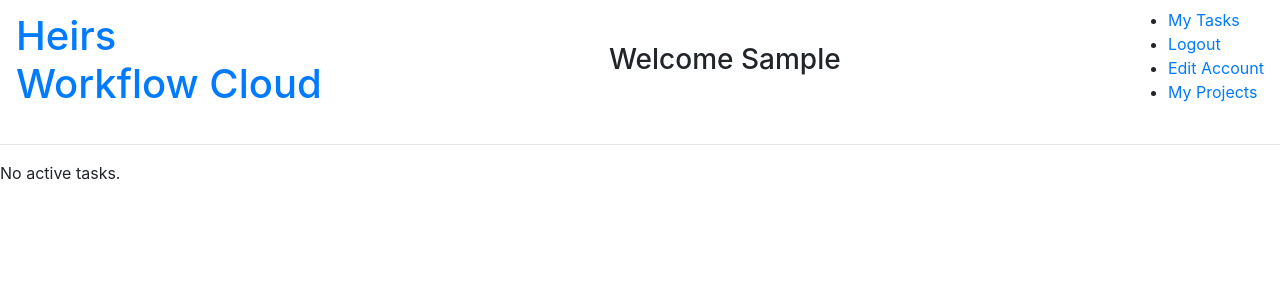
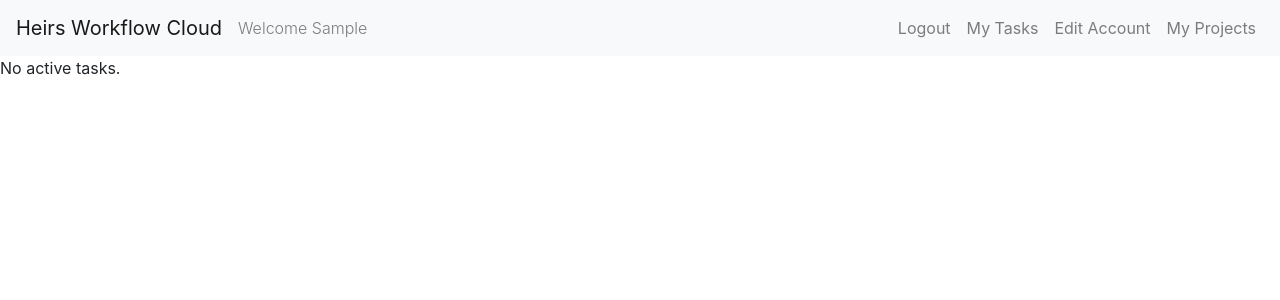
Before and after one commit to joshuabode/heirs-workflow-cloud, a Django app: page /tasks/ in a window 1280 px wide. Shown: the top 300 px of the page. Run offline with Django 3.2, Linux system fonts and the light colour scheme; the visitor is signed in with stand-in values (Sample User, id 1); data comes from the database, SQL or seed files in the repository; data that the repository does not hold is empty; style sheets or scripts are compiled from the project's sources; some libraries are stand-ins or nearby versions.

Commit message:
navbar bootstrapped

```diff
--- a/tasks/tasktable/templates/tasks/base.html
+++ b/tasks/tasktable/templates/tasks/base.html
@@ -7,7 +7,6 @@
     <title>Heirs Workflow Cloud</title>
     <script src="https://kit.fontawesome.com/f3a98ab8b5.js" crossorigin="anonymous"></script>
     {% load static %}
-    <link rel='stylesheet' href="{% static 'style.css' %}">
     <link rel="preconnect" href="https://fonts.gstatic.com">
     <link
         href="https://fonts.googleapis.com/css2?family=Lato:ital,wght@0,300;0,400;0,700;1,300;1,400&family=Raleway:ital,wght@0,300;0,400;0,500;0,600;0,700;0,800;0,900;1,400&display=swap"
@@ -16,10 +15,9 @@
 
     <script src="https://code.jquery.com/jquery-1.12.4.js"
         integrity="sha256-Qw82+bXyGq6MydymqBxNPYTaUXXq7c8v3CwiYwLLNXU=" crossorigin="anonymous"></script>
-    <script src="https://code.jquery.com/ui/1.12.1/jquery-ui.js"></script>
-    <!-- <script src="https://code.jquery.com/jquery-3.2.1.slim.min.js"
+    <script src="https://code.jquery.com/jquery-3.2.1.slim.min.js"
         integrity="sha384-KJ3o2DKtIkvYIK3UENzmM7KCkRr/rE9/Qpg6aAZGJwFDMVNA/GpGFF93hXpG5KkN"
-        crossorigin="anonymous"></script> -->
+        crossorigin="anonymous"></script>
     <script src="https://cdnjs.cloudflare.com/ajax/libs/popper.js/1.12.9/umd/popper.min.js"
         integrity="sha384-ApNbgh9B+Y1QKtv3Rn7W3mgPxhU9K/ScQsAP7hUibX39j7fakFPskvXusvfa0b4Q"
         crossorigin="anonymous"></script>
@@ -39,23 +37,24 @@
 
 <body>
     <div class="se-pre-con"></div>
-    <div class="navbar">
-        <div id="logo">
-            <a href="/user/home">
-                <h1> <span id='highlight'>Heirs</span> <br> Workflow Cloud</h1>
-            </a>
-        </div>
-        <h3 id='welcome'>Welcome {{ request.user.first_name }}</h3>
-        <div class='nav-links'>
-            <ul>
-                <li class="link"><a href="/tasks">My Tasks</a></li>
-                <li class="link"><a href="/user/logout">Logout</a></li>
-                <li class="link"><a href="/admin/password_change/">Edit Account</a></li>
-                <li class="link"><a href="/myprojects">My Projects</a></li>
+    <nav class="navbar navbar-light navbar-expand-lg bg-light">
+        <a class="navbar-brand" href="/user/home">
+            Heirs Workflow Cloud
+        </a>
+        <p class="font-weight-light my-auto navbar-text">Welcome {{ request.user.first_name }}</p>
+
+        <button class="navbar-toggler" data-toggle="collapse" data-target="#main-navbar">
+            <span class="navbar-toggler-icon"></span>
+        </button>
+        <div id="main-navbar" class="nav-links collapse navbar-collapse">
+            <ul class="ml-auto navbar-nav my-auto">
+                <li class="nav-item"><a class="nav-link" href="/user/logout">Logout</a></li>
+                <li class="nav-item"><a class="nav-link" href="/tasks">My Tasks</a></li>
+                <li class="nav-item"><a class="nav-link" href="/admin/password_change/">Edit Account</a></li>
+                <li class="nav-item"><a class="nav-link" href="/myprojects">My Projects</a></li>
             </ul>
         </div>
-    </div>
-    <hr>
+    </nav>
     {% block content %}
     {% endblock%}
     <script src="https://cdnjs.cloudflare.com/ajax/libs/modernizr/2.8.3/modernizr.js"></script>
```
